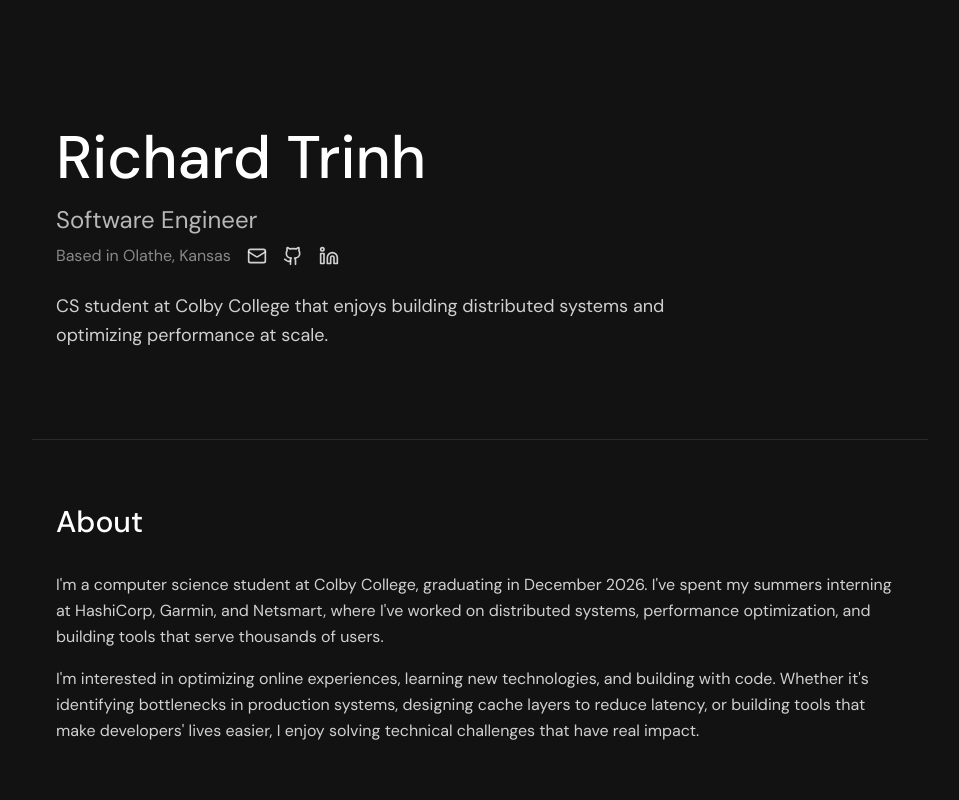
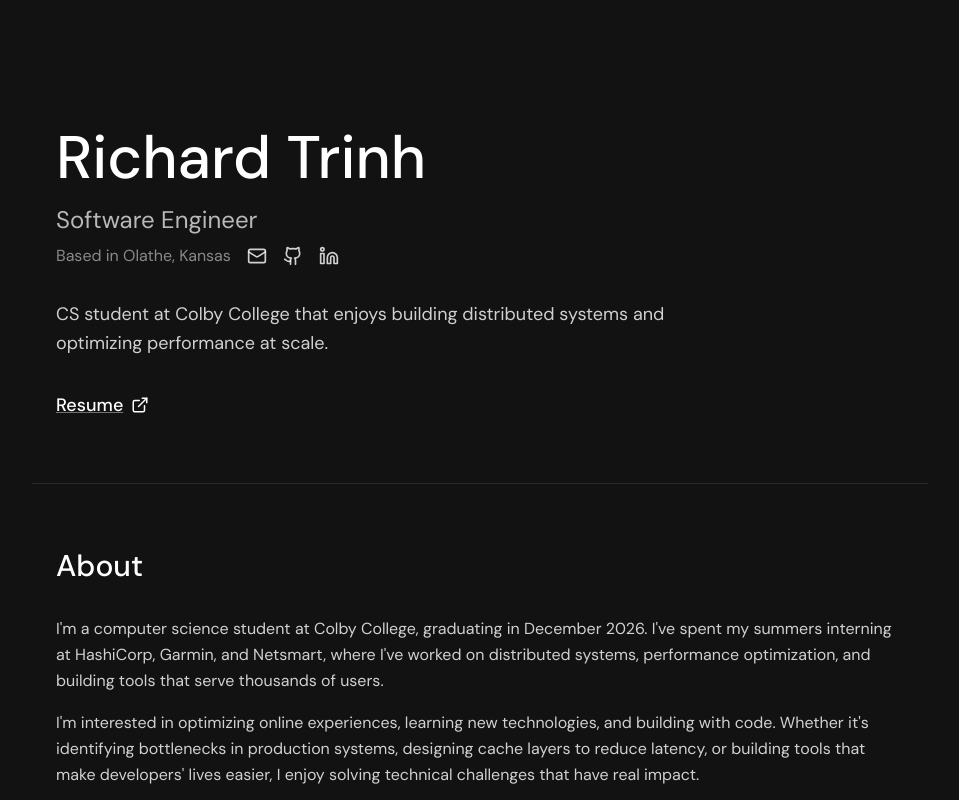
Before and after one commit to rtrin/portfolio, a Next.js app: page / in a window 1280 px wide. Shown: the top 800 px of the page, without its empty margins (160-1119 px from the left). Built offline with nearby package versions, Linux system fonts and the light colour scheme.

Commit message:
add resume link, update spacing

```diff
--- a/src/app/page.tsx
+++ b/src/app/page.tsx
@@ -26,7 +26,7 @@ export default function Home() {
           initial={{ opacity: 0, y: 20 }}
           animate={{ opacity: 1, y: 0 }}
           transition={{ duration: 0.6, ease: [0.6, -0.05, 0.01, 0.99] }}
-          className="mb-6"
+          className="mb-8"
         >
           <h1 className="text-5xl md:text-6xl font-medium mb-4">
             Richard Trinh
@@ -69,10 +69,24 @@ export default function Home() {
           initial={{ opacity: 0, y: 20 }}
           animate={{ opacity: 1, y: 0 }}
           transition={{ duration: 0.6, delay: 0.1, ease: [0.6, -0.05, 0.01, 0.99] }}
-          className="text-lg text-white/80 leading-relaxed max-w-2xl mb-6"
+          className="text-lg text-white/80 leading-relaxed max-w-2xl mb-8"
         >
           CS student at Colby College that enjoys building distributed systems and optimizing performance at scale.
         </motion.p>
+        <motion.div
+          initial={{ opacity: 0, y: 20 }}
+          animate={{ opacity: 1, y: 0 }}
+          transition={{ duration: 0.6, delay: 0.15, ease: [0.6, -0.05, 0.01, 0.99] }}
+        >
+          <a
+            href="https://drive.google.com/file/d/1d2RfjsatcKRRyyIfMJtt9EPOOC8_tEV7/view?usp=sharing"
+            target="_blank"
+            rel="noopener noreferrer"
+            className="text-white underline decoration-white/40 hover:decoration-white text-lg font-medium inline-flex items-center gap-2 transition-all hover:gap-2.5"
+          >
+            Resume <ExternalLink size={18} className="text-white" />
+          </a>
+        </motion.div>
       </section>
 
       {/* About Section */}
```
